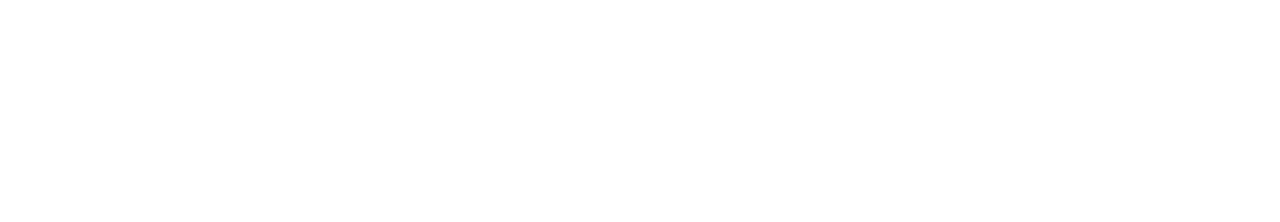
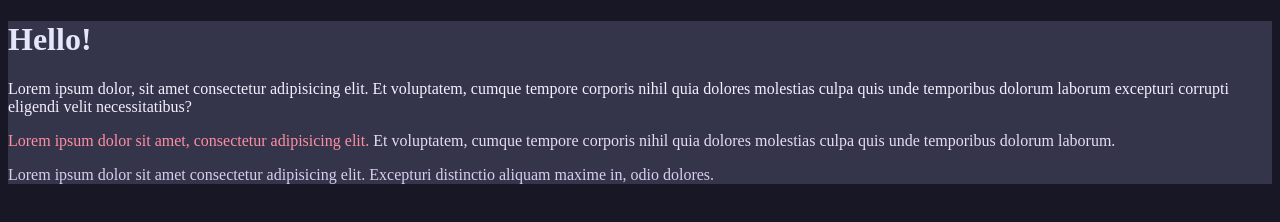
Before and after one commit to yashvardhansingh442-dev/Frontend-Lab, a plain HTML site: page learning-codes/HTML/span-div.html in a window 1280 px wide. Drawn offline with Linux system fonts and the light colour scheme.

Commit message:
fix the code

```diff
--- a/learning-codes/HTML/span-div.html
+++ b/learning-codes/HTML/span-div.html
@@ -0,0 +1,52 @@
+
+<!DOCTYPE html>
+<html>
+
+<head>
+    <title>My tenth website</title>
+</head>
+
+<body style="background-color: #171725;">
+
+    <!-- One div containing the entire webpage -->
+    <div style="background-color: #34344A;">
+
+        <!-- Main heading -->
+        <h1 style="color: lavender;">
+            Hello!
+        </h1>
+
+        <!-- First paragraph -->
+        <p style="color: #F5F0FF;">
+
+            Lorem ipsum dolor, sit amet consectetur adipisicing elit.
+            Et voluptatem, cumque tempore corporis nihil quia dolores
+            molestias culpa quis unde temporibus dolorum laborum
+            excepturi corrupti eligendi velit necessitatibus?
+
+        </p>
+
+        <!-- Second paragraph with span -->
+        <p style="color: #E6DDF5;">
+
+            <span style="color: #FF8FA3;">
+                Lorem ipsum dolor sit amet, consectetur adipisicing elit.
+            </span>
+
+            Et voluptatem, cumque tempore corporis nihil quia dolores
+            molestias culpa quis unde temporibus dolorum laborum.
+
+        </p>
+
+        <!-- Third paragraph -->
+        <p style="color: #D8CFF0;">
+
+            Lorem ipsum dolor sit amet consectetur adipisicing elit.
+            Excepturi distinctio aliquam maxime in, odio dolores.
+
+        </p>
+
+    </div>
+
+</body>
+</html>
```
Also changed, not shown: learning-codes/HTML/bgcolor.html (+11 -0 lines).
